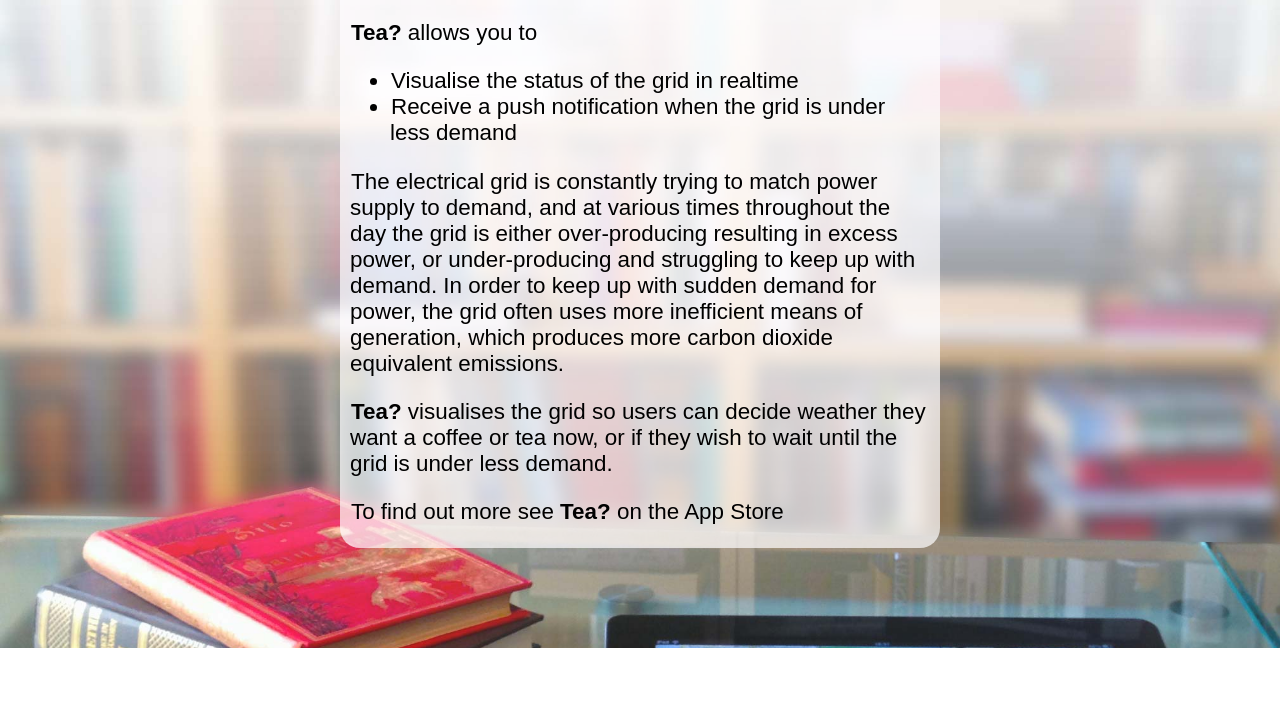
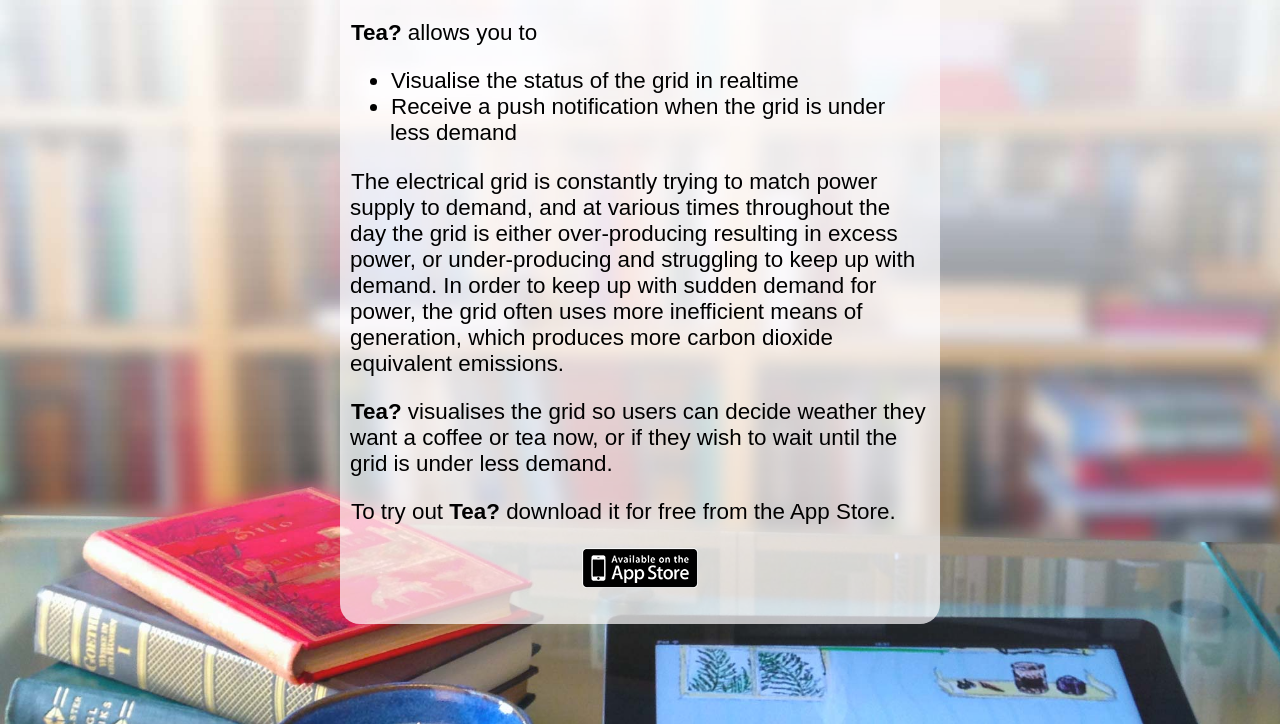
Before and after one commit to sebastian/gridapps, a plain HTML site: page index.html in a window 1280 px wide. Shown: the part 421-1145 px from the top of the page. Before the commit the page ends 1069 px from the top, so only its background shows below. Drawn offline with Linux system fonts and the light colour scheme.

Commit message:
[website] add App Store image

```diff
--- a/index.html
+++ b/index.html
@@ -24,7 +24,9 @@
 
         <p><span class="highlight"><span class="tm">Tea?</span> visualises the grid so users can decide weather they want a coffee or tea now, or if they wish to wait until the grid is under less demand.</span></p>
 
-        <p><span class="highlight">To find out more see <span class="tm">Tea?</span> on the App Store</span></p>
+        <p><span class="highlight">To try out <span class="tm">Tea?</span> download it for free from the App Store.</span></p>
+
+        <img src="appstore.png" />
 
       </div>
     </div>
--- a/styles.css
+++ b/styles.css
@@ -58,3 +58,9 @@ span.highlight {
 	background-color: rgba(255,254,255,0);
 	padding: 1px 1px 0;
 }
+
+#text-inner img {
+	margin-bottom: 30px;
+	margin-left: -58px;
+	padding-left: 50%;
+}
```
Also changed, not shown: appstore.png (added).
